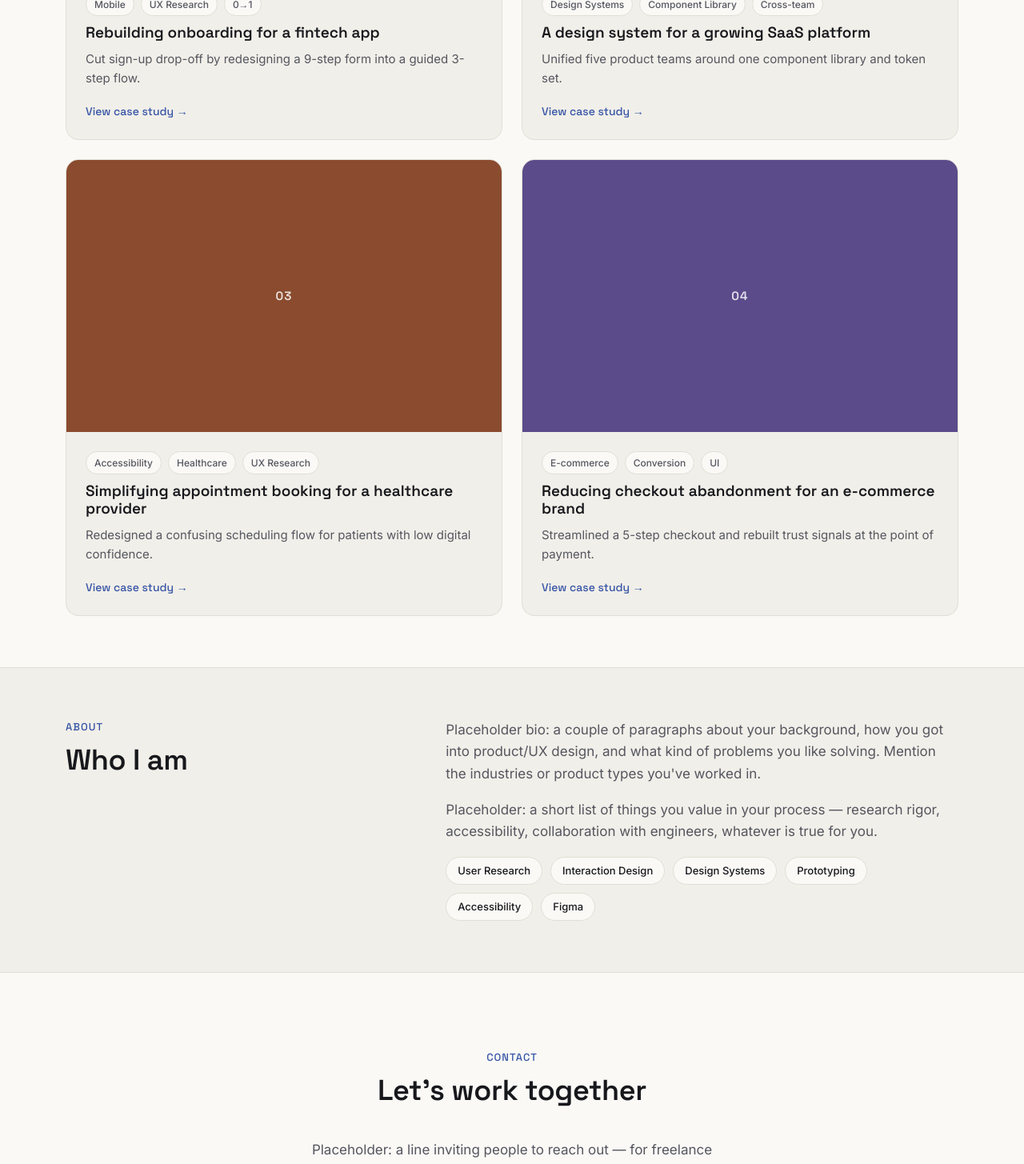
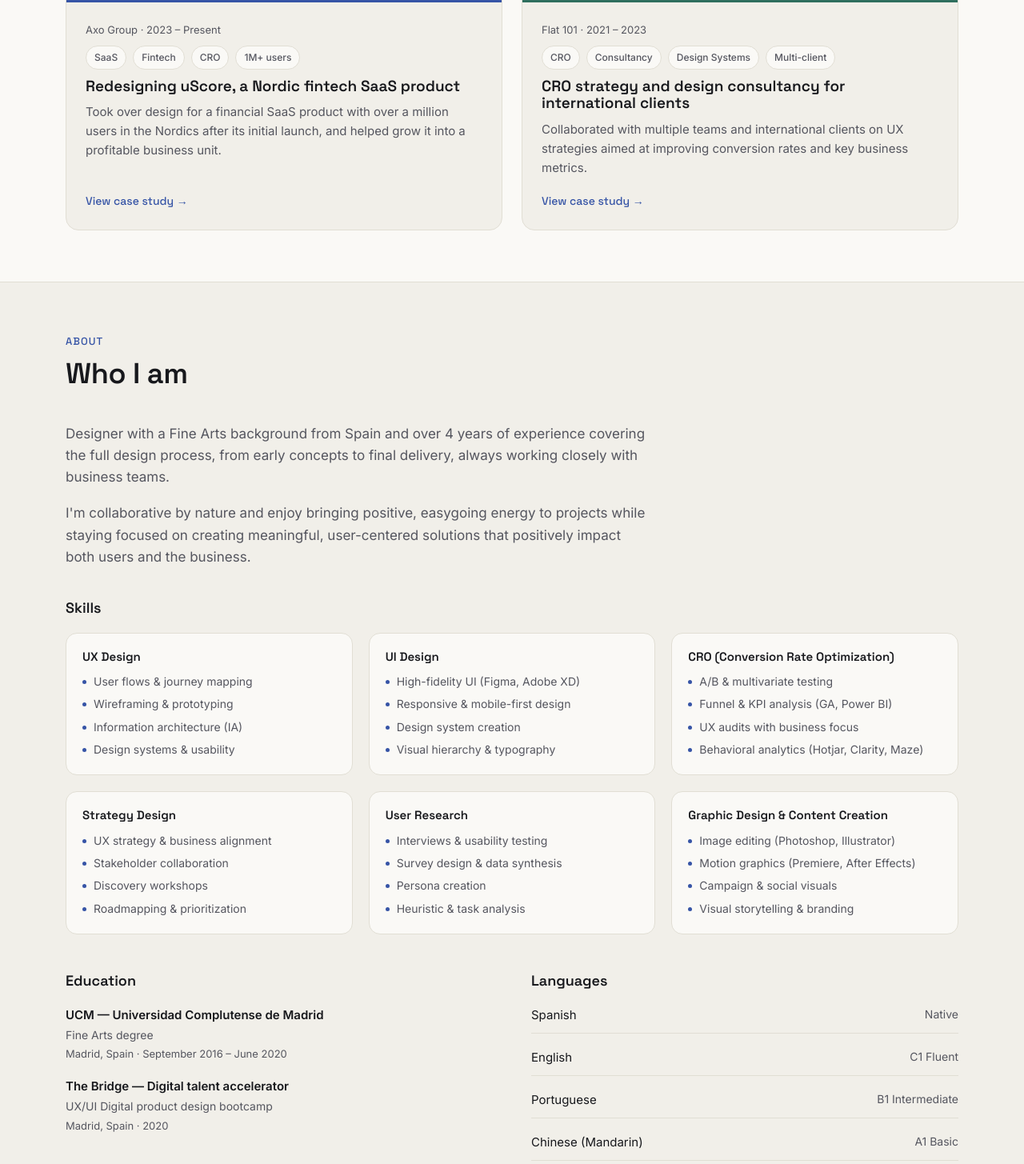
Before and after one commit to AsierUXUI/portflio, a React (Vite) app: page / in a window 1280 px wide. Shown: the part 1320-2775 px from the top of the page at 80% size. Built offline with nearby package versions, Linux system fonts and the light colour scheme.

Commit message:
Populate site with real profile data from CV
Replaces placeholder name, bio, contact info, skills, education, and
languages with real content. Case studies now reflect the two real
roles (Axo Group / uScore, Flat 101) using only facts stated in the
CV, without invented research process or metrics.

```diff
--- a/src/components/ProjectCard.css
+++ b/src/components/ProjectCard.css
@@ -36,6 +36,11 @@
   flex: 1;
 }
 
+.project-meta {
+  font-size: 13px;
+  color: var(--text-muted);
+}
+
 .project-tags {
   display: flex;
   flex-wrap: wrap;
--- a/src/components/ProjectCard.jsx
+++ b/src/components/ProjectCard.jsx
@@ -8,6 +8,9 @@ function ProjectCard({ project }) {
         <span>{project.cover}</span>
       </div>
       <div className="project-body">
+        <p className="project-meta">
+          {project.company} · {project.year}
+        </p>
         <div className="project-tags">
           {project.tags.map((tag) => (
             <span key={tag} className="project-tag">
--- /dev/null
+++ b/src/data/profile.js
@@ -0,0 +1,93 @@
+export const profile = {
+  name: "Asier Morais Manrique",
+  role: "UX Designer (CRO & Product Focus)",
+  location: "Copenhagen, Denmark",
+  locationNote: "Originally from Spain, based in Copenhagen for the past 3 years.",
+  email: "asier.ux.ui@gmail.com",
+  phone: "+34 608 682 084",
+  linkedin: "https://linkedin.com/in/asier-morais-manrique",
+  github: "https://github.com/AsierUXUI",
+  bio: [
+    "Designer with a Fine Arts background from Spain and over 4 years of experience covering the full design process, from early concepts to final delivery, always working closely with business teams.",
+    "I'm collaborative by nature and enjoy bringing positive, easygoing energy to projects while staying focused on creating meaningful, user-centered solutions that positively impact both users and the business.",
+  ],
+};
+
+export const skillGroups = [
+  {
+    title: "UX Design",
+    items: [
+      "User flows & journey mapping",
+      "Wireframing & prototyping",
+      "Information architecture (IA)",
+      "Design systems & usability",
+    ],
+  },
+  {
+    title: "UI Design",
+    items: [
+      "High-fidelity UI (Figma, Adobe XD)",
+      "Responsive & mobile-first design",
+      "Design system creation",
+      "Visual hierarchy & typography",
+    ],
+  },
+  {
+    title: "CRO (Conversion Rate Optimization)",
+    items: [
+      "A/B & multivariate testing",
+      "Funnel & KPI analysis (GA, Power BI)",
+      "UX audits with business focus",
+      "Behavioral analytics (Hotjar, Clarity, Maze)",
+    ],
+  },
+  {
+    title: "Strategy Design",
+    items: [
+      "UX strategy & business alignment",
+      "Stakeholder collaboration",
+      "Discovery workshops",
+      "Roadmapping & prioritization",
+    ],
+  },
+  {
+    title: "User Research",
+    items: [
+      "Interviews & usability testing",
+      "Survey design & data synthesis",
+      "Persona creation",
+      "Heuristic & task analysis",
+    ],
+  },
+  {
+    title: "Graphic Design & Content Creation",
+    items: [
+      "Image editing (Photoshop, Illustrator)",
+      "Motion graphics (Premiere, After Effects)",
+      "Campaign & social visuals",
+      "Visual storytelling & branding",
+    ],
+  },
+];
+
+export const education = [
+  {
+    school: "UCM — Universidad Complutense de Madrid",
+    location: "Madrid, Spain",
+    degree: "Fine Arts degree",
+    period: "September 2016 – June 2020",
+  },
+  {
+    school: "The Bridge — Digital talent accelerator",
+    location: "Madrid, Spain",
+    degree: "UX/UI Digital product design bootcamp",
+    period: "2020",
+  },
+];
+
+export const languages = [
+  { name: "Spanish", level: "Native" },
+  { name: "English", level: "C1 Fluent" },
+  { name: "Portuguese", level: "B1 Intermediate" },
+  { name: "Chinese (Mandarin)", level: "A1 Basic" },
+];
--- a/src/data/projects.js
+++ b/src/data/projects.js
@@ -1,143 +1,50 @@
 export const projects = [
   {
-    slug: "fintech-onboarding",
-    title: "Rebuilding onboarding for a fintech app",
-    tagline: "Cut sign-up drop-off by redesigning a 9-step form into a guided 3-step flow.",
-    year: "2025",
-    role: "Lead Product Designer",
-    timeline: "8 weeks",
-    tools: ["Figma", "Maze", "Notion"],
-    tags: ["Mobile", "UX Research", "0→1"],
+    slug: "axo-group-uscore",
+    title: "Redesigning uScore, a Nordic fintech SaaS product",
+    company: "Axo Group",
+    role: "UX Designer (CRO & Product Focus)",
+    location: "Copenhagen, Denmark",
+    year: "2023 – Present",
+    tags: ["SaaS", "Fintech", "CRO", "1M+ users"],
     accent: "#3654A6",
+    tagline:
+      "Took over design for a financial SaaS product with over a million users in the Nordics after its initial launch, and helped grow it into a profitable business unit.",
     summary:
-      "A fintech client's mobile onboarding lost most users before they reached their first transaction. The task was to find out why and design a flow people would actually finish.",
-    problem:
-      "Analytics showed a 62% drop-off across a 9-screen onboarding form. Support tickets pointed to confusing identity-verification steps and unclear progress. Placeholder: replace with your real discovery notes and data.",
-    process: [
-      {
-        title: "Research",
-        detail:
-          "Reviewed session recordings and ran 6 moderated interviews with recent drop-offs to find the exact steps where people gave up.",
-      },
-      {
-        title: "Flow mapping",
-        detail:
-          "Consolidated 9 screens into 3 logical stages, moved identity verification later so users saw value before being asked for sensitive documents.",
-      },
-      {
-        title: "Prototyping & testing",
-        detail:
-          "Tested two prototypes with 12 users via Maze, iterated on copy and error states based on task-completion and confidence scores.",
-      },
+      "I took over the design for uScore, a financial SaaS product with over a million users across the Nordics, shortly after its initial launch. Working closely with product, marketing, and research teams, I led a redesign and rethink of the platform to better meet user needs and business goals.",
+    responsibilities: [
+      "Gathered user insights through interviews and data to reshape the UX and UI of the platform.",
+      "Worked cross-functionally with product, marketing, and research teams to align design decisions with business goals.",
+      "Contributed to marketing materials for subsequent campaigns.",
     ],
-    outcome:
-      "Placeholder result: +24% completion rate in the first month post-launch, verified against a holdout A/B group.",
+    highlights: [
+      "The product grew into a profitable business unit within the first year.",
+      "User reviews improved from 3.7 to 4.3.",
+    ],
     cover: "01",
   },
   {
-    slug: "design-system",
-    title: "A design system for a growing SaaS platform",
-    tagline: "Unified five product teams around one component library and token set.",
-    year: "2024",
-    role: "Design Systems Lead",
-    timeline: "4 months",
-    tools: ["Figma", "Storybook", "React"],
-    tags: ["Design Systems", "Component Library", "Cross-team"],
+    slug: "flat101-cro",
+    title: "CRO strategy and design consultancy for international clients",
+    company: "Flat 101",
+    role: "UX Designer, CRO & Design Consultant",
+    location: "Madrid, Spain",
+    year: "2021 – 2023",
+    tags: ["CRO", "Consultancy", "Design Systems", "Multi-client"],
     accent: "#2F6F5E",
+    tagline:
+      "Collaborated with multiple teams and international clients on UX strategies aimed at improving conversion rates and key business metrics.",
     summary:
-      "Five product squads were shipping visually inconsistent UI with duplicated components. The goal was a shared system that didn't slow teams down.",
-    problem:
-      "Each team had its own button, spacing, and color variants. Placeholder: swap in the real audit numbers — e.g., how many duplicate components existed before the system shipped.",
-    process: [
-      {
-        title: "Audit",
-        detail:
-          "Catalogued every UI pattern in production across teams and grouped near-duplicates to define a minimal core set.",
-      },
-      {
-        title: "Tokens & components",
-        detail:
-          "Defined a token layer (color, spacing, type) and built the first 20 components in Figma paired 1:1 with React implementations.",
-      },
-      {
-        title: "Rollout",
-        detail:
-          "Ran office hours and migration guides per team, tracked adoption weekly instead of mandating a big-bang switch.",
-      },
+      "At Flat 101, I worked across multiple teams and international clients on UX strategy focused on conversion rate optimization, taking the lead on or contributing to projects spanning user research, design system migrations, and product optimization.",
+    responsibilities: [
+      "Led and contributed to user research across client projects.",
+      "Worked on design system migrations for client products.",
+      "Turned complex data and user insights into practical design solutions aimed at improving conversion rates and business metrics.",
     ],
-    outcome:
-      "Placeholder result: adopted by all 5 teams within one quarter, new feature UI review time dropped noticeably.",
+    highlights: [
+      "Delivered CRO-focused design strategy across multiple international client accounts.",
+    ],
     cover: "02",
-  },
-  {
-    slug: "care-scheduling",
-    title: "Simplifying appointment booking for a healthcare provider",
-    tagline: "Redesigned a confusing scheduling flow for patients with low digital confidence.",
-    year: "2024",
-    role: "Product Designer",
-    timeline: "6 weeks",
-    tools: ["Figma", "UserTesting", "FigJam"],
-    tags: ["Accessibility", "Healthcare", "UX Research"],
-    accent: "#8A4B2E",
-    summary:
-      "Patients, including many older adults, struggled to book appointments online and were calling the front desk instead, overloading staff.",
-    problem:
-      "Placeholder: describe the real baseline — e.g., call-center volume, task success rate in usability tests, or specific accessibility failures found in an audit.",
-    process: [
-      {
-        title: "Accessibility audit",
-        detail:
-          "Ran the existing flow against WCAG 2.1 AA and found low-contrast text, unlabeled form fields, and no error recovery guidance.",
-      },
-      {
-        title: "Co-design sessions",
-        detail:
-          "Worked with 5 patients aged 55+ to redesign the flow around plain language, larger touch targets, and a single clear next action per screen.",
-      },
-      {
-        title: "Validation",
-        detail:
-          "Tested revised flow with the same group plus new participants, tracked task completion and time-on-task.",
-      },
-    ],
-    outcome:
-      "Placeholder result: task completion rate rose from baseline to a majority of first-time users completing booking unassisted.",
-    cover: "03",
-  },
-  {
-    slug: "checkout-optimization",
-    title: "Reducing checkout abandonment for an e-commerce brand",
-    tagline: "Streamlined a 5-step checkout and rebuilt trust signals at the point of payment.",
-    year: "2023",
-    role: "UX/UI Designer",
-    timeline: "5 weeks",
-    tools: ["Figma", "Hotjar", "Google Analytics"],
-    tags: ["E-commerce", "Conversion", "UI"],
-    accent: "#5B4B8A",
-    summary:
-      "Cart abandonment was concentrated at the payment step. The brief was to find friction points and redesign for trust and clarity.",
-    problem:
-      "Placeholder: replace with the real funnel numbers — where exactly users dropped off and what heatmaps/session replays revealed.",
-    process: [
-      {
-        title: "Funnel analysis",
-        detail:
-          "Used analytics and session replays to isolate the payment step as the highest-drop point in the funnel.",
-      },
-      {
-        title: "Redesign",
-        detail:
-          "Reduced the flow from 5 steps to 2, added persistent order summary, and surfaced security badges and return policy near the payment button.",
-      },
-      {
-        title: "A/B test",
-        detail:
-          "Ran the new flow against the original for 3 weeks across a meaningful share of traffic before full rollout.",
-      },
-    ],
-    outcome:
-      "Placeholder result: measurable lift in completed checkouts, with the largest gains on mobile.",
-    cover: "04",
   },
 ];
 
--- a/src/pages/Home.css
+++ b/src/pages/Home.css
@@ -14,7 +14,13 @@
   max-width: 56ch;
   font-size: 18px;
   color: var(--text-muted);
-  margin-bottom: 36px;
+  margin-bottom: 16px;
+}
+
+.hero-location {
+  font-size: 15px;
+  color: var(--text-muted);
+  margin-bottom: 32px;
 }
 
 .hero-actions {
@@ -53,39 +59,123 @@
   border-bottom: 1px solid var(--border);
 }
 
-.about-inner {
-  display: grid;
-  grid-template-columns: 0.8fr 1.2fr;
-  gap: 48px;
+.about-bio p {
+  color: var(--text-muted);
+  margin-bottom: 18px;
+  max-width: 68ch;
+  font-size: 17px;
 }
 
-@media (max-width: 780px) {
-  .about-inner {
-    grid-template-columns: 1fr;
-    gap: 20px;
+.about-subhead {
+  font-size: 18px;
+  font-weight: 600;
+  margin: 40px 0 20px;
+}
+
+.skills-grid {
+  display: grid;
+  grid-template-columns: repeat(3, 1fr);
+  gap: 20px;
+}
+
+@media (max-width: 900px) {
+  .skills-grid {
+    grid-template-columns: repeat(2, 1fr);
   }
 }
 
-.about-copy p {
-  color: var(--text-muted);
-  margin-bottom: 18px;
-  max-width: 62ch;
+@media (max-width: 600px) {
+  .skills-grid {
+    grid-template-columns: 1fr;
+  }
 }
 
-.about-skills {
+.skill-card {
+  padding: 20px;
+  border-radius: 14px;
+  background: var(--bg);
+  border: 1px solid var(--border);
+}
+
+.skill-card h4 {
+  font-size: 15px;
+  font-weight: 600;
+  margin-bottom: 12px;
+}
+
+.skill-card ul {
   display: flex;
-  flex-wrap: wrap;
-  gap: 10px;
+  flex-direction: column;
+  gap: 6px;
+}
+
+.skill-card li {
+  font-size: 14px;
+  color: var(--text-muted);
+  padding-left: 14px;
+  position: relative;
+}
+
+.skill-card li::before {
+  content: "";
+  position: absolute;
+  left: 0;
+  top: 9px;
+  width: 5px;
+  height: 5px;
+  border-radius: 50%;
+  background: var(--accent);
+}
+
+.about-columns {
+  display: grid;
+  grid-template-columns: 1fr 1fr;
+  gap: 48px;
   margin-top: 8px;
 }
 
-.about-skills span {
+@media (max-width: 600px) {
+  .about-columns {
+    grid-template-columns: 1fr;
+    gap: 32px;
+  }
+}
+
+.education-list,
+.language-list {
+  display: flex;
+  flex-direction: column;
+  gap: 18px;
+}
+
+.education-school {
+  font-weight: 600;
+  font-size: 15px;
+}
+
+.education-degree {
+  color: var(--text-muted);
+  font-size: 14px;
+  margin-top: 2px;
+}
+
+.education-meta {
+  color: var(--text-muted);
   font-size: 13px;
-  font-weight: 500;
-  padding: 6px 14px;
-  border-radius: 999px;
-  border: 1px solid var(--border);
-  background: var(--bg);
+  margin-top: 2px;
+}
+
+.language-list li {
+  display: flex;
+  justify-content: space-between;
+  font-size: 15px;
+  border-bottom: 1px solid var(--border);
+  padding-bottom: 10px;
+}
+
+.language-level {
+  color: var(--text-muted);
+  font-size: 14px;
 }
 
 .contact {
@@ -100,6 +190,9 @@
   font-size: 17px;
 }
 
-.contact-cta {
-  font-size: 16px;
+.contact-actions {
+  display: flex;
+  gap: 14px;
+  justify-content: center;
+  flex-wrap: wrap;
 }
--- a/src/pages/Home.jsx
+++ b/src/pages/Home.jsx
@@ -1,4 +1,5 @@
 import { projects } from "../data/projects.js";
+import { profile, skillGroups, education, languages } from "../data/profile.js";
 import ProjectCard from "../components/ProjectCard.jsx";
 import "./Home.css";
 
@@ -7,16 +8,13 @@ function Home() {
     <>
       <section className="hero">
         <div className="container">
-          <p className="eyebrow">Product & UX/UI Designer</p>
+          <p className="eyebrow">{profile.role}</p>
           <h1>
             I design digital products people can actually use — and enjoy
             using.
           </h1>
-          <p className="hero-sub">
-            Placeholder intro: I'm Asier, a product designer focused on
-            research-driven UX and clean, functional UI. This is a work-in-progress
-            portfolio — replace this paragraph with your real positioning statement.
-          </p>
+          <p className="hero-sub">{profile.bio[0]}</p>
+          <p className="hero-location">📍 {profile.locationNote}</p>
           <div className="hero-actions">
             <a href="#work" className="btn btn-primary">
               See my work
@@ -41,30 +39,54 @@ function Home() {
       </section>
 
       <section id="about" className="about">
-        <div className="container about-inner">
-          <div>
-            <p className="eyebrow">About</p>
-            <h2 className="section-title">Who I am</h2>
+        <div className="container">
+          <p className="eyebrow">About</p>
+          <h2 className="section-title">Who I am</h2>
+          <div className="about-bio">
+            {profile.bio.map((paragraph) => (
+              <p key={paragraph}>{paragraph}</p>
+            ))}
           </div>
-          <div className="about-copy">
-            <p>
-              Placeholder bio: a couple of paragraphs about your background,
-              how you got into product/UX design, and what kind of problems
-              you like solving. Mention the industries or product types
-              you've worked in.
-            </p>
-            <p>
-              Placeholder: a short list of things you value in your process —
-              research rigor, accessibility, collaboration with engineers,
-              whatever is true for you.
-            </p>
-            <div className="about-skills">
-              <span>User Research</span>
-              <span>Interaction Design</span>
-              <span>Design Systems</span>
-              <span>Prototyping</span>
-              <span>Accessibility</span>
-              <span>Figma</span>
+
+          <h3 className="about-subhead">Skills</h3>
+          <div className="skills-grid">
+            {skillGroups.map((group) => (
+              <div key={group.title} className="skill-card">
+                <h4>{group.title}</h4>
+                <ul>
+                  {group.items.map((item) => (
+                    <li key={item}>{item}</li>
+                  ))}
+                </ul>
+              </div>
+            ))}
+          </div>
+
+          <div className="about-columns">
+            <div>
+              <h3 className="about-subhead">Education</h3>
+              <ul className="education-list">
+                {education.map((edu) => (
+                  <li key={edu.school}>
+                    <p className="education-school">{edu.school}</p>
+                    <p className="education-degree">{edu.degree}</p>
+                    <p className="education-meta">
+                      {edu.location} · {edu.period}
+                    </p>
+                  </li>
+                ))}
+              </ul>
+            </div>
+            <div>
+              <h3 className="about-subhead">Languages</h3>
+              <ul className="language-list">
+                {languages.map((lang) => (
+                  <li key={lang.name}>
+                    <span>{lang.name}</span>
+                    <span className="language-level">{lang.level}</span>
+                  </li>
+                ))}
+              </ul>
             </div>
           </div>
         </div>
@@ -75,12 +97,17 @@ function Home() {
           <p className="eyebrow">Contact</p>
           <h2 className="section-title">Let's work together</h2>
           <p className="contact-copy">
-            Placeholder: a line inviting people to reach out — for freelance
-            work, full-time roles, or just to talk shop.
+            Based in Copenhagen, open to freelance work, full-time roles, or
+            just a conversation about design.
           </p>
-          <a href="mailto:hello@example.com" className="btn btn-primary contact-cta">
-            hello@example.com
-          </a>
+          <div className="contact-actions">
+            <a href={`mailto:${profile.email}`} className="btn btn-primary">
+              {profile.email}
+            </a>
+            <a href={`tel:${profile.phone.replace(/\s/g, "")}`} className="btn">
+              {profile.phone}
+            </a>
+          </div>
         </div>
       </section>
     </>
```
Also changed, not shown: src/components/Footer.jsx (+7 -4 lines), src/pages/CaseStudy.css (+17 -23 lines), src/pages/CaseStudy.jsx (+18 -30 lines).
